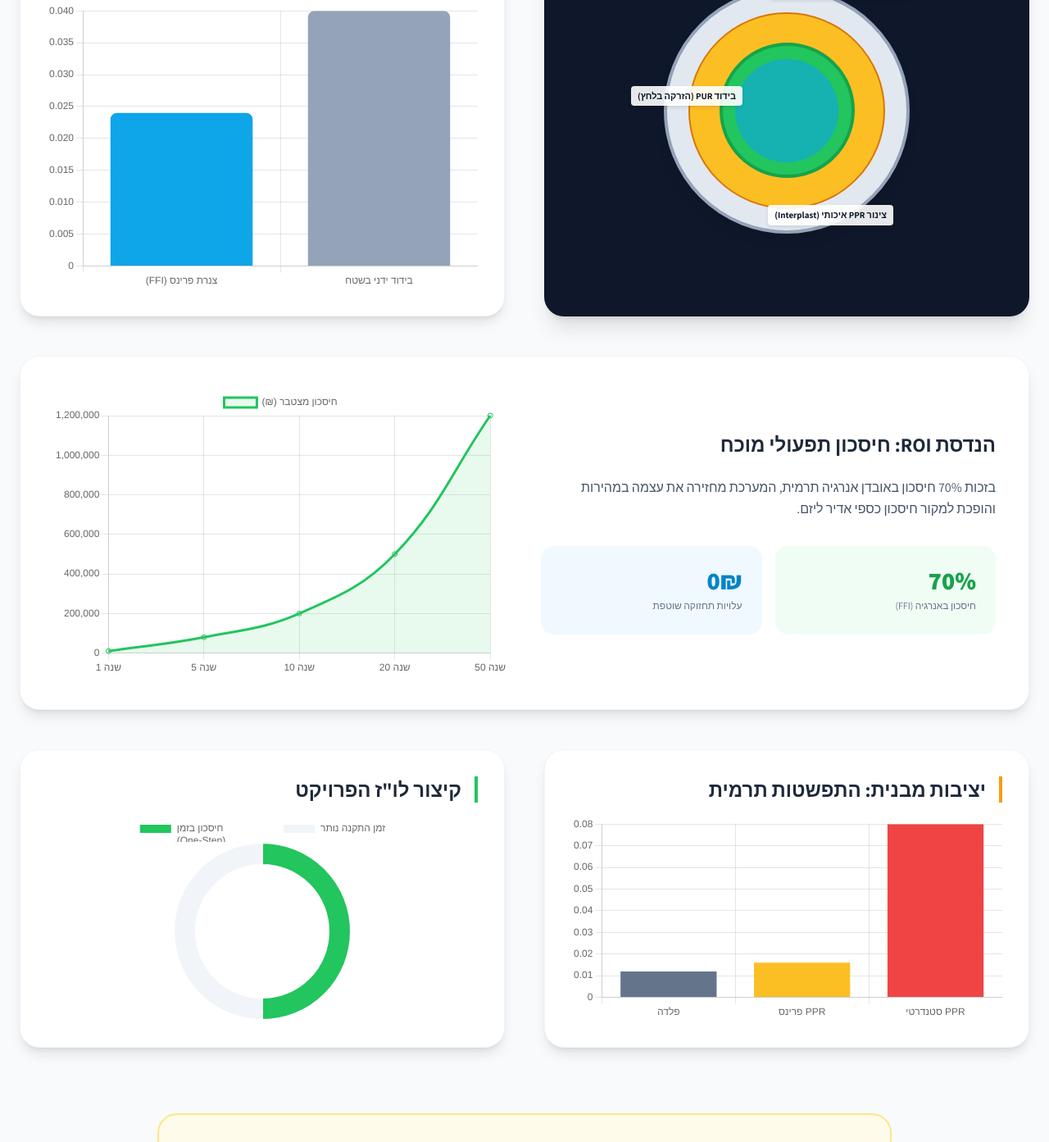
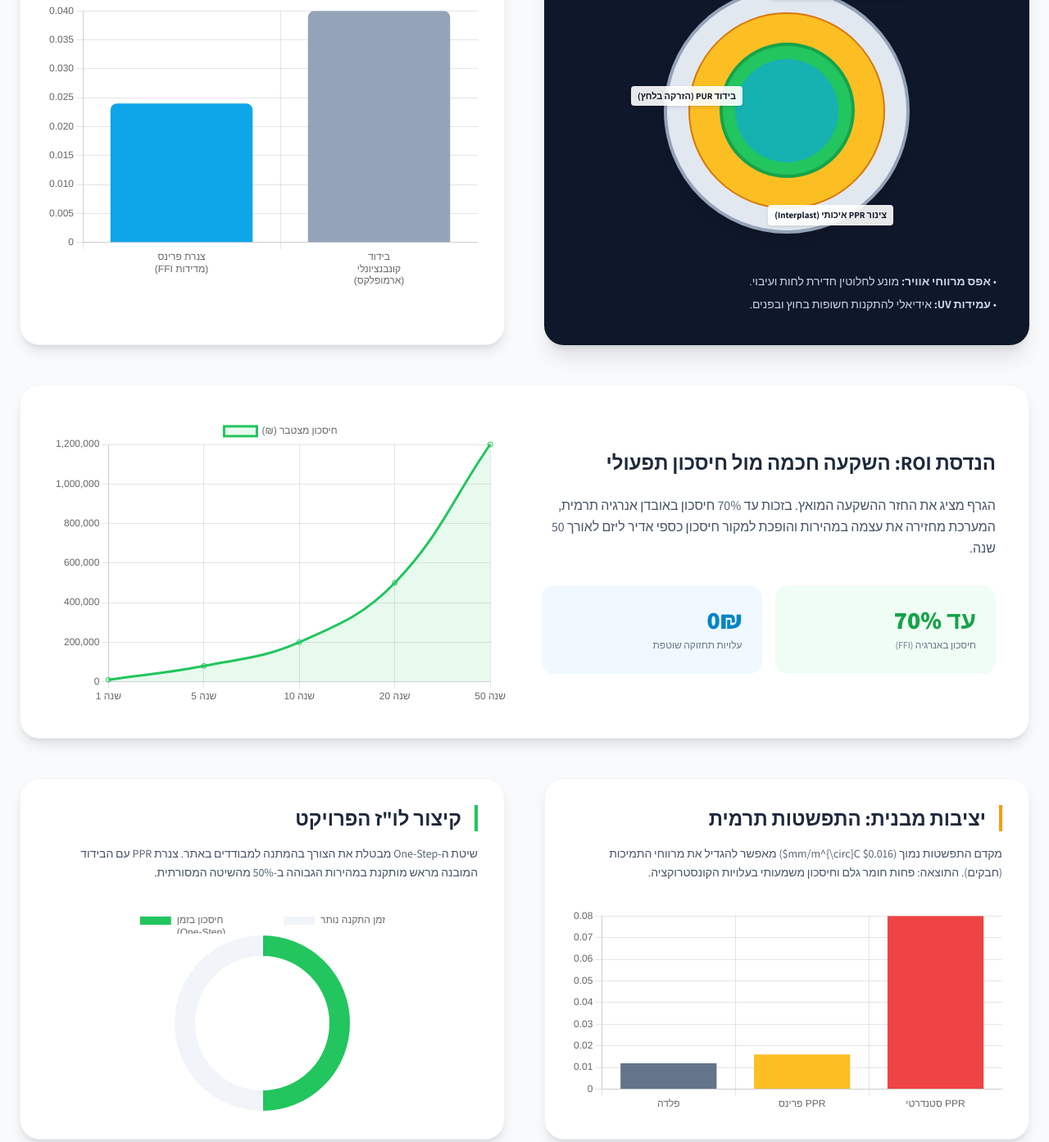
Before and after one commit to shicko01-web/prins-infographic, a plain HTML site: page index.html in a window 1280 px wide. Shown: the part 849-2242 px from the top of the page at 82% size. Drawn offline with nearby package versions, Linux system fonts and the light colour scheme.

Commit message:
Update text and labels in index.html

```diff
--- a/index.html
+++ b/index.html
@@ -13,6 +13,11 @@
 
     <style>
         body { font-family: 'Assistant', sans-serif; background-color: #f8fafc; }
+
+        /* Palette: "Brilliant Blues & Energetic Greens" */
+        /* Primary: #0ea5e9, Secondary: #22c55e, Accent: #fbbf24 */
+
+        /* Chart Container Styling - MANDATORY */
         .chart-container {
             position: relative;
             width: 100%;
@@ -22,6 +27,8 @@
             height: 350px;
             max-height: 400px;
         }
+
+        /* Pipe Anatomy Diagram (CSS Only - NO SVG) */
         .anatomy-wrapper {
             position: relative;
             width: 300px;
@@ -65,6 +72,7 @@
             border-radius: 9999px;
             opacity: 0.6;
         }
+
         .label-box {
             background: rgba(255, 255, 255, 0.9);
             padding: 4px 8px;
@@ -75,6 +83,7 @@
             z-index: 10;
             box-shadow: 0 2px 4px rgba(0,0,0,0.1);
         }
+
         @media (max-width: 768px) {
             .chart-container { height: 300px; }
             .anatomy-wrapper { width: 220px; height: 220px; }
@@ -136,6 +145,11 @@
                 </div>
                 <div class="label-box" style="bottom: 10px; right: 20px;">צינור PPR איכותי (Interplast)</div>
             </div>
+
+            <div class="mt-12 text-slate-300 text-sm space-y-2 w-full">
+                <p>• <strong>אפס מרווחי אוויר:</strong> מונע לחלוטין חדירת לחות ועיבוי.</p>
+                <p>• <strong>עמידות UV:</strong> אידיאלי להתקנות חשופות בחוץ ובפנים.</p>
+            </div>
         </div>
 
         <!-- Chart 1: Lambda Values -->
@@ -149,16 +163,16 @@
             </div>
         </div>
 
-        <!-- Chart 2: ROI -->
+        <!-- Chart 2: ROI & Cumulative Savings -->
         <div class="md:col-span-2 bg-white rounded-3xl p-10 shadow-lg border border-slate-100 grid grid-cols-1 md:grid-cols-2 gap-10 items-center">
             <div>
-                <h3 class="text-2xl font-bold text-slate-800 mb-6">הנדסת ROI: חיסכון תפעולי מוכח</h3>
+                <h3 class="text-2xl font-bold text-slate-800 mb-6">הנדסת ROI: השקעה חכמה מול חיסכון תפעולי</h3>
                 <p class="text-slate-600 mb-8 leading-relaxed">
-                    בזכות 70% חיסכון באובדן אנרגיה תרמית, המערכת מחזירה את עצמה במהירות והופכת למקור חיסכון כספי אדיר ליזם.
+                    הגרף מציג את החזר ההשקעה המואץ. בזכות עד 70% חיסכון באובדן אנרגיה תרמית, המערכת מחזירה את עצמה במהירות והופכת למקור חיסכון כספי אדיר ליזם לאורך 50 שנה.
                 </p>
                 <div class="grid grid-cols-2 gap-4">
                     <div class="bg-green-50 p-6 rounded-2xl">
-                        <span class="block text-3xl font-black text-green-600">70%</span>
+                        <span class="block text-3xl font-black text-green-600">עד 70%</span>
                         <span class="text-xs text-slate-500">חיסכון באנרגיה (FFI)</span>
                     </div>
                     <div class="bg-sky-50 p-6 rounded-2xl">
@@ -175,6 +189,9 @@
         <!-- Chart 3: Expansion -->
         <div class="bg-white rounded-3xl p-8 shadow-lg border border-slate-100">
             <h3 class="text-2xl font-bold text-slate-800 mb-4 border-r-4 border-amber-500 pr-4">יציבות מבנית: התפשטות תרמית</h3>
+            <p class="text-slate-600 text-sm mb-8 leading-relaxed">
+                מקדם התפשטות נמוך ($0.016 mm/m^{\circ}C$) מאפשר להגדיל את מרווחי התמיכות (חבקים). התוצאה: פחות חומר גלם וחיסכון משמעותי בעלויות הקונסטרוקציה.
+            </p>
             <div class="chart-container" style="height: 250px;">
                 <canvas id="expansionChart"></canvas>
             </div>
@@ -183,10 +200,14 @@
         <!-- Chart 4: Speed -->
         <div class="bg-white rounded-3xl p-8 shadow-lg border border-slate-100">
             <h3 class="text-2xl font-bold text-slate-800 mb-4 border-r-4 border-green-500 pr-4">קיצור לו"ז הפרויקט</h3>
+            <p class="text-slate-600 text-sm mb-8 leading-relaxed">
+                שיטת ה-One-Step מבטלת את הצורך בהמתנה למבודדים באתר. צנרת PPR עם הבידוד המובנה מראש מותקנת במהירות הגבוהה ב-50% מהשיטה המסורתית.
+            </p>
             <div class="chart-container" style="height: 250px;">
                 <canvas id="speedChart"></canvas>
             </div>
         </div>
+
     </main>
 
     <!-- Regulatory Section -->
@@ -194,6 +215,7 @@
         <h3 class="text-2xl font-bold text-amber-900 mb-4 italic">בלעדיות בתקינה הישראלית</h3>
         <p class="text-amber-800 text-lg leading-relaxed">
             Aqua Plus PRINS היא צנרת ה-PUR היחידה בישראל המאושרת על ידי מכון התקנים (ת"י 755 / 921) להתקנה <strong>בתוך מבנים</strong>.
+            זהו היתרון שמאפשר למהנדסים לתכנן בביטחון מלא ובאישור רגולטורי.
         </p>
     </section>
 
@@ -202,9 +224,10 @@
         <div class="max-w-4xl mx-auto">
             <h2 class="text-3xl font-extrabold mb-4">קבוצת פולק - הפתרון ההנדסי שלך</h2>
             <div class="flex flex-col md:flex-row justify-center gap-6 mt-10">
-                <a href="mailto:pump@polak.co.il" class="bg-sky-600 px-10 py-4 rounded-full font-bold">pump@polak.co.il</a>
-                <a href="tel:03-9100333" class="bg-white text-slate-900 px-10 py-4 rounded-full font-bold">03-9100333</a>
+                <a href="mailto:pump@polak.co.il" class="bg-sky-600 hover:bg-sky-700 text-white px-10 py-4 rounded-full font-bold shadow-lg transition-all">pump@polak.co.il</a>
+                <a href="tel:03-9100333" class="bg-white text-slate-900 px-10 py-4 rounded-full font-bold shadow-lg hover:bg-slate-100 transition-all">03-9100333</a>
             </div>
+            <p class="mt-12 text-slate-600 text-sm">© 2026 Polak Group | Interplast | Aqua Plus Prins Infographic</p>
         </div>
     </footer>
 
@@ -239,7 +262,7 @@
         new Chart(document.getElementById('lambdaChart'), {
             type: 'bar',
             data: {
-                labels: ['צנרת פרינס (FFI)', 'בידוד ידני בשטח'].map(wrapLabel),
+                labels: ['צנרת פרינס (מדידות FFI)', 'בידוד קונבנציונלי (ארמופלקס)'].map(wrapLabel),
                 datasets: [{
                     label: 'מוליכות (W/mK)',
                     data: [0.024, 0.040],
```
